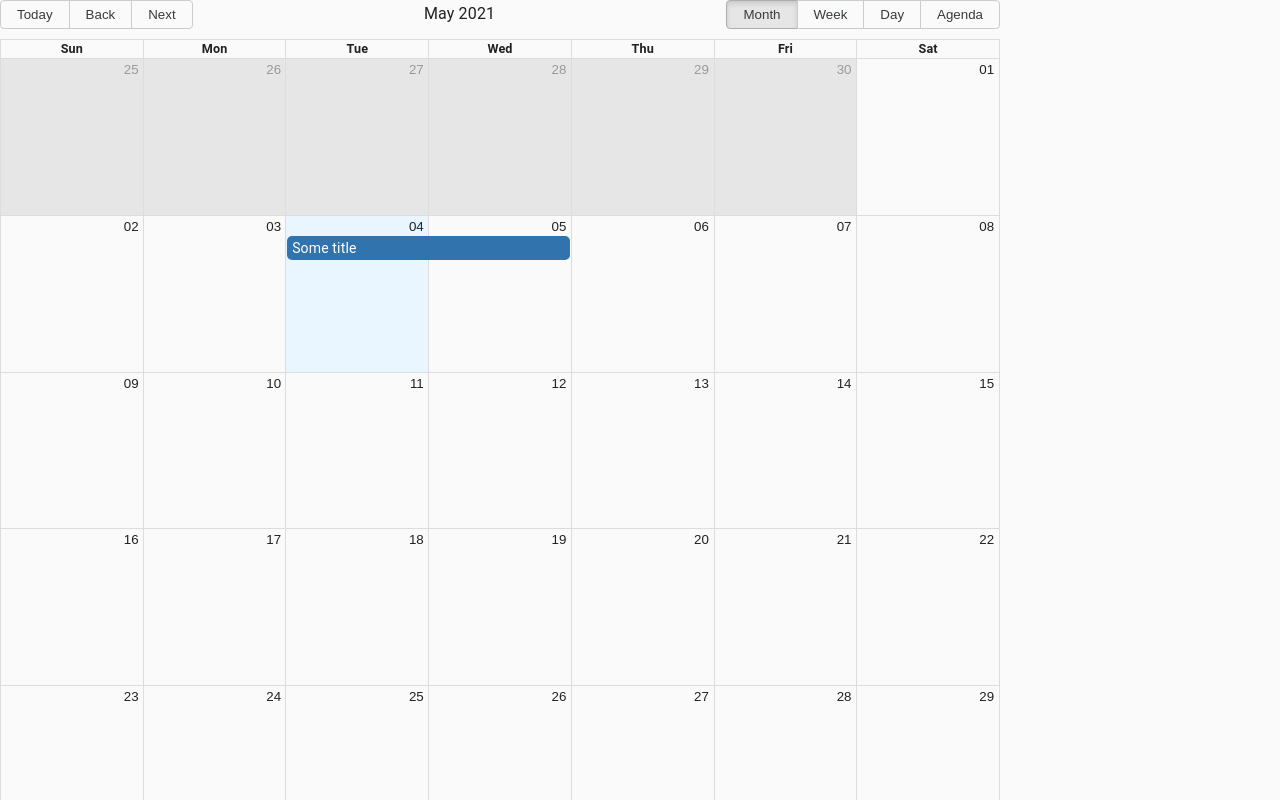
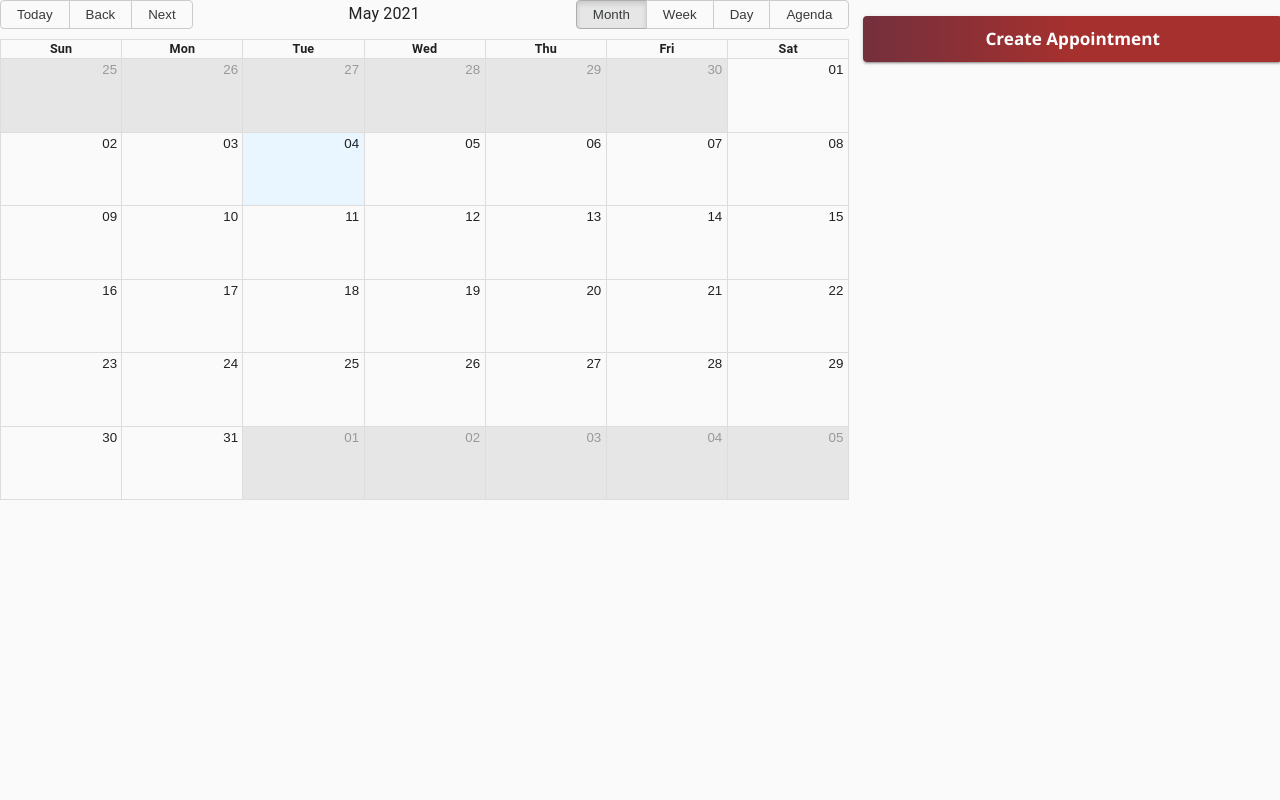
Before and after one commit to Healer94128/react-medicalApp, a React (Create React App) app: page /appointments in a window 1280 px wide. Shown: the top 800 px of the page. Built offline with nearby package versions, Linux system fonts and the light colour scheme; no server answers.

Commit message:
added 2nd column, styled btn

```diff
--- a/src/Views/AppointmentsPage.js
+++ b/src/Views/AppointmentsPage.js
@@ -1,20 +1,35 @@
 import React, { Component } from "react";
+
 import { Calendar, momentLocalizer } from "react-big-calendar";
 import moment from "moment";
-
 import "react-big-calendar/lib/css/react-big-calendar.css";
 
-import Button from '@material-ui/core/Button';
-import TextField from '@material-ui/core/TextField';
-import Dialog from '@material-ui/core/Dialog';
-import DialogActions from '@material-ui/core/DialogActions';
-import DialogContent from '@material-ui/core/DialogContent';
-import DialogContentText from '@material-ui/core/DialogContentText';
-import DialogTitle from '@material-ui/core/DialogTitle';
+import { withStyles } from "@material-ui/styles";
+import Paper from "@material-ui/core/Paper";
+import Grid from "@material-ui/core/Grid";
+import Button from "@material-ui/core/Button";
+import TextField from "@material-ui/core/TextField";
+import Dialog from "@material-ui/core/Dialog";
+import DialogActions from "@material-ui/core/DialogActions";
+import DialogContent from "@material-ui/core/DialogContent";
+import DialogContentText from "@material-ui/core/DialogContentText";
+import DialogTitle from "@material-ui/core/DialogTitle";
 
+import SubmitButton from "../Components/SubmitButton";
+
+const styles = (theme) => ({
+  root: {
+    flexGrow: 1,
+  },
+  paper: {
+    padding: theme.spacing(2),
+    textAlign: "center",
+    color: theme.palette.text.secondary,
+  },
+});
 const localizer = momentLocalizer(moment);
 
-export default class AppointmentsPage extends Component {
+class AppointmentsPage extends Component {
   constructor(props) {
     super(props);
     this.state = {
@@ -24,34 +39,38 @@ export default class AppointmentsPage extends Component {
           end: moment()
             .add(1, "days")
             .toDate(),
-          title: "Some title"
-        }
+          title: "Some title",
+        },
       ],
       open: false,
     };
   }
-
   handleClickOpen = () => {
-    this.setState({open: true});
-  }
+    this.setState({ open: true });
+  };
 
   handleClose = () => {
-    this.setState({open: false});
-  }
-
+    this.setState({ open: false });
+  };
   render() {
+    const { classes } = this.props;
     return (
       <div className="App">
+        <Grid container spacing={3}>
+          <Grid item xs={8}>
             <Calendar
               localizer={localizer}
-					defaultDate={new Date()}
-					defaultView="month"
-					events={this.state.events}
-					style={{ height: "1000px", width: "1000px" }}
+              events={[]}
+              startAccessor="start"
+              endAccessor="end"
+              style={{ height: 500 }}
             />
-				<Button variant="outlined" color="primary" onClick={this.handleClickOpen}>
-					Add Appointment
-				</Button>
+          </Grid>
+          <Grid item xs={4}>
+            <SubmitButton
+              onClick={this.handleClickOpen}
+              text="Create Appointment"
+            />
             <Dialog
               open={this.state.open}
               onClose={this.handleClose}
@@ -65,7 +84,17 @@ export default class AppointmentsPage extends Component {
                   id="date"
                   label="Appointment Date"
                   type="datetime-local"
-              defaultValue={(new Date().getFullYear())+"-"+(new Date().getMonth()+1)+"-"+(new Date().getDate())+"T"+ (new Date().getHours())+":"+(new Date().getMinutes())}
+                  defaultValue={
+                    new Date().getFullYear() +
+                    "-" +
+                    (new Date().getMonth() + 1) +
+                    "-" +
+                    new Date().getDate() +
+                    "T" +
+                    new Date().getHours() +
+                    ":" +
+                    new Date().getMinutes()
+                  }
                   InputLabelProps={{
                     shrink: true,
                   }}
@@ -80,7 +109,11 @@ export default class AppointmentsPage extends Component {
                 </Button>
               </DialogActions>
             </Dialog>
+          </Grid>
+        </Grid>
       </div>
     );
   }
 }
+
+export default withStyles(styles)(AppointmentsPage);
```
Lines whose indentation alone changed are shown as unchanged.
